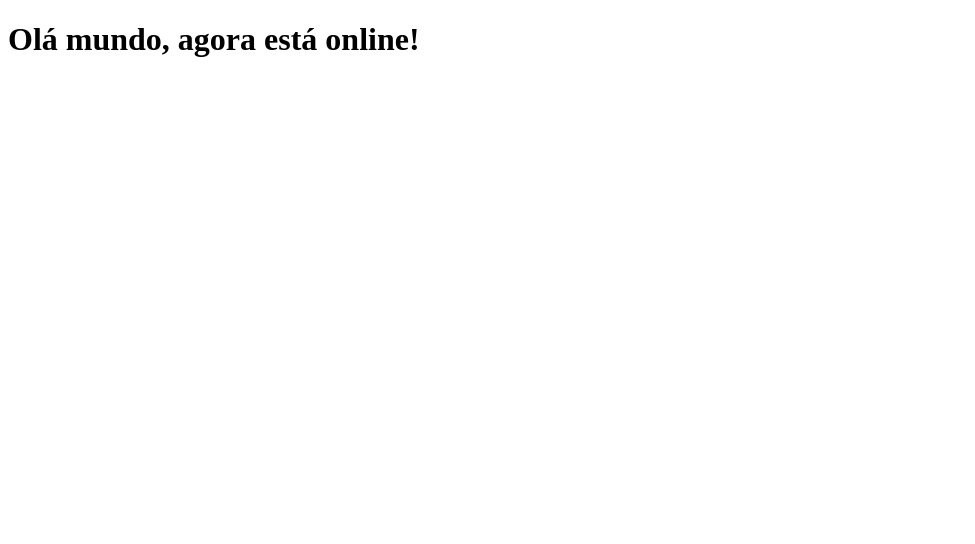
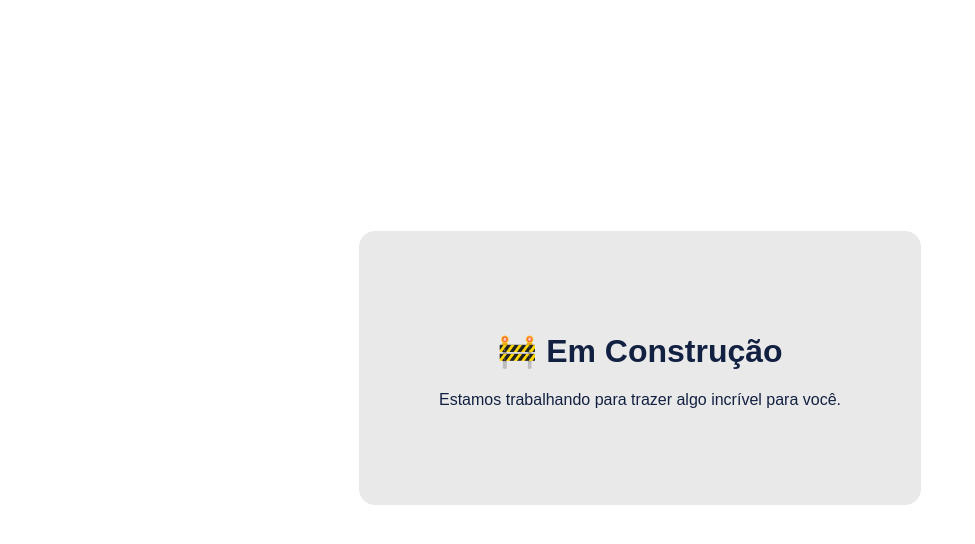
Before and after one commit to Bonifacio25/tabnews, a Next.js app: page / in a window 1280 px wide. Shown: the top 544 px of the page, without its empty margins (0-975 px from the left). Built offline with nearby package versions, Linux system fonts and the light colour scheme.

Commit message:
Página em contrução

```diff
--- a/pages/index.js
+++ b/pages/index.js
@@ -1,5 +1,30 @@
 function Home() {
-  return <h1>Olá mundo, agora está online!</h1>;
+  return (
+    <div
+      style={{
+        margin: 0,
+        height: "90vh",
+        display: "flex",
+        justifyContent: "center",
+        alignItems: "center",
+        //background: "linear-gradient(135deg, #0e0c3d, #9333ea)",
+        color: "#122142",
+        fontFamily: "Arial",
+      }}
+    >
+      <div
+        style={{
+          textAlign: "center",
+          background: "rgba(48, 43, 43, 0.1)",
+          padding: "80px",
+          borderRadius: "16px",
+        }}
+      >
+        <h1>🚧 Em Construção</h1>
+        <p>Estamos trabalhando para trazer algo incrível para você.</p>
+      </div>
+    </div>
+  );
 }
 
 function teste() {
```
